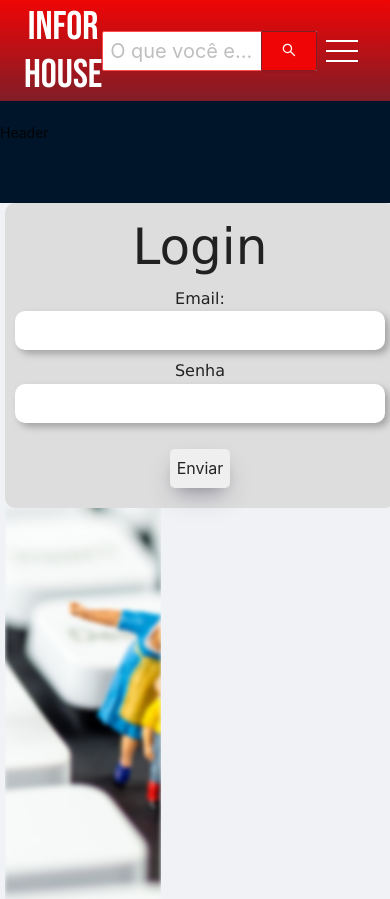
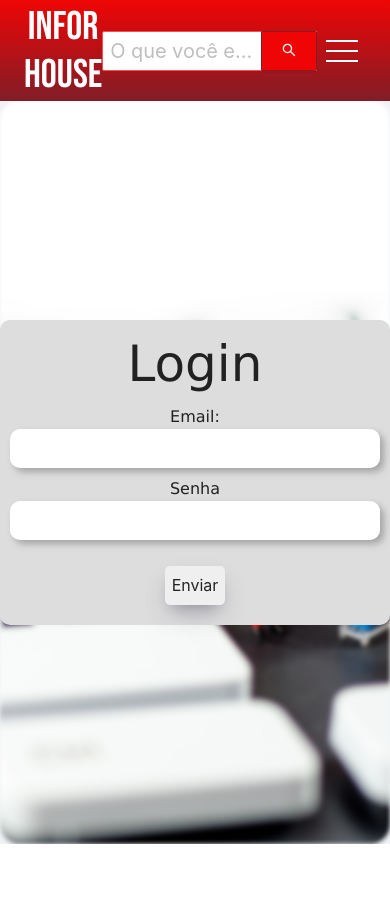
Before and after one commit to IuryMT/EstagioInforHouse, a React (Create React App) app: page /Login in a window 390 px wide. Shown: the top 899 px of the page. After the commit the page ends 844 px from the top, so only its background shows below. Built offline with nearby package versions, Linux system fonts and the light colour scheme.

Commit message:
inserção de elementos antd

```diff
--- a/src/components/css/Login.scss
+++ b/src/components/css/Login.scss
@@ -1,10 +1,14 @@
-.content{
+.conteudoLogin{
     display: flex;
     flex-direction: column;
     align-items: center;
     justify-content: center;
-    max-height: 100vh;
-    max-width: 100vw;
+    position: absolute;
+    top: 12vh;
+    // max-height: 100vh;
+    // max-width: 100vw;
+    width: 100vw;
+    height: 88vh;
     overflow-y: hidden;
     overflow-x: hidden;
 
@@ -17,10 +21,9 @@
 // background: linear-gradient(42deg, rgba(1,164,154,1) 0%, rgba(0,0,0,1) 50%, rgba(203,0,0,1) 100%);
     // box-shadow: 5px 5px 0px rgb(0, 0, 0);
 }.bgf{
-    height: 100vh;
-    width: 100vw;
+    height: 100%;
+    width: 100%;
     opacity: 1;
-    image-rendering: optimizeSpeed;
 }
 
 h1{
@@ -83,7 +86,7 @@ label{
 }//------------------------aviso orientador-------
 @media (max-width: 600px) {
     .bgf{
-        height: 100vh;
+        height: 100%;
         filter: blur(2px);
         image-rendering: optimizeSpeed;
         object-fit: cover;
--- a/src/components/css/Main.scss
+++ b/src/components/css/Main.scss
@@ -27,8 +27,8 @@ h1.title::selection {
 }
 
 .form {
-    width: 70vw;
-    height: 88vh;
+    width: 100%;
+    height: 100%;
     position: relative;
     left: 0;
     // background-color: rgb(60, 141, 179);
@@ -40,7 +40,7 @@ h1.title::selection {
 #codigo {
     margin-top: 20px;
     outline: none;
-    width: 400px;
+    width: 60%;
     height: 50px;
     font-size: 30px;
     text-align: center;
@@ -190,7 +190,9 @@ hr {
 .ant-layout-sider{
     width:400px !important;
     max-width: 400px !important;
-    min-width: 400px !important;
+    min-width: 40vw !important;
+    height: 88vh !important;
+    max-height: 88vh !important;
 }
 
 .borda {
@@ -207,11 +209,21 @@ hr {
 //--------------------------------------------------
 @media (max-width: 600px) {
     .form {
-        //cima
-        width: 100vw;
         position: relative;
-        height: 48vh;
+    }
 
+    #codigo{
+        width: 80%;
+    }
+
+    .ant-layout-content{
+        width: 60vw !important;
+        height: 88vh !important;
+        text-align: center;
+    }
+
+    .ant-layout-sider{
+    width: 40vw !important;
     }
 
     .direita {
--- a/src/pages/Login/index.js
+++ b/src/pages/Login/index.js
@@ -3,7 +3,7 @@ import { useState } from 'react';
 import React from 'react'
 import mer from '../../img/mer.jpg'
 import { Layout } from 'antd';
-const { Header, Footer, Sider, Content } = Layout;
+const { Content } = Layout;
 
 export const Login = () => {
 
@@ -19,11 +19,11 @@ export const Login = () => {
             return (
                 <>
 
-                    <Layout>
-                        <Header>Header</Header>
+                    {/* <Layout>
+                        <Header>Header</Header> */}
                         <Layout>
                             <Content>
-                                <div className='content'>
+                                <div className='conteudoLogin'>
                                     <img src={mer} alt="bfuyv" className='bgf' />
                                     <form onSubmit={handleSubmit} className="Formulario">
                                         <h1>Login</h1>
@@ -57,7 +57,7 @@ export const Login = () => {
                             </Content>
 
                         </Layout>
-                    </Layout>
+                    {/* </Layout> */}
 
 
                 </>
```
